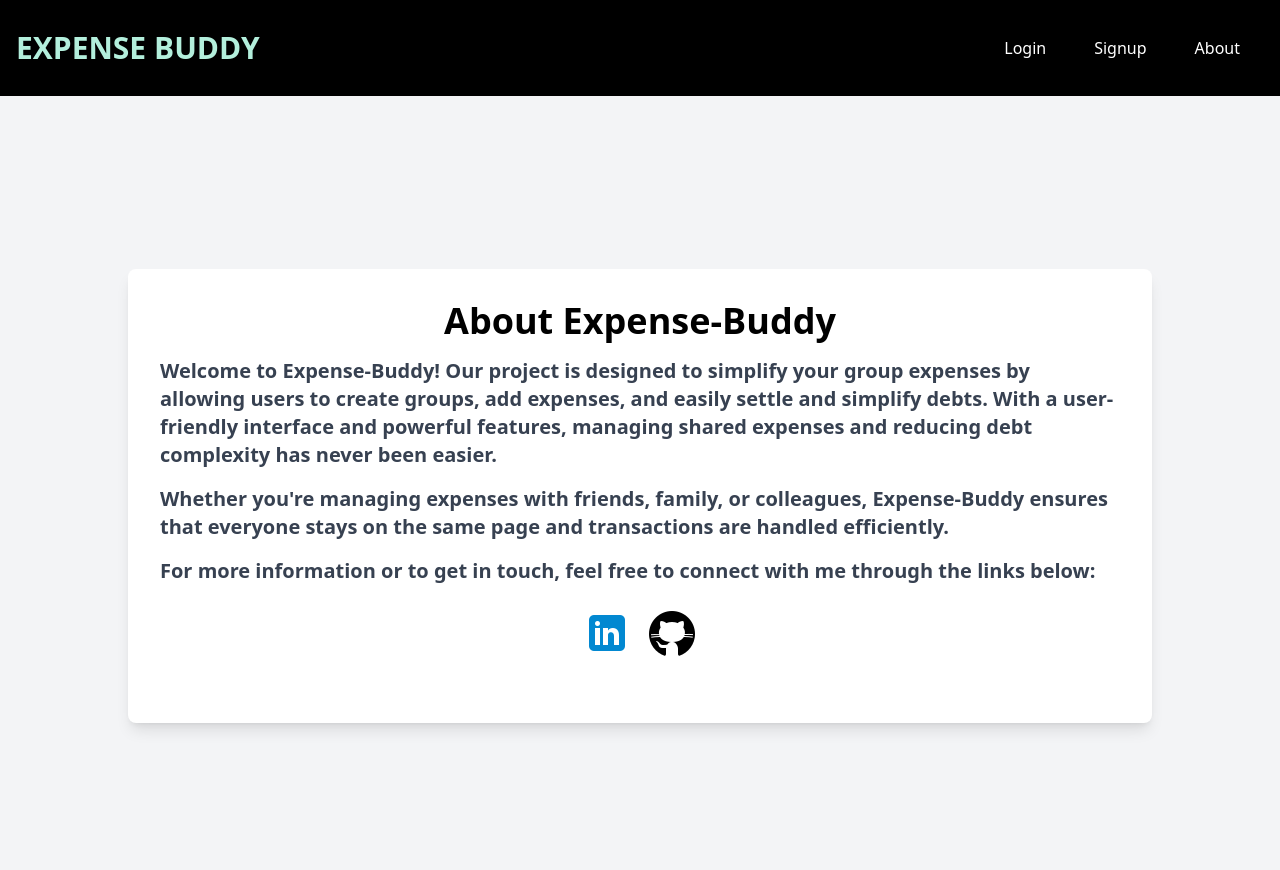
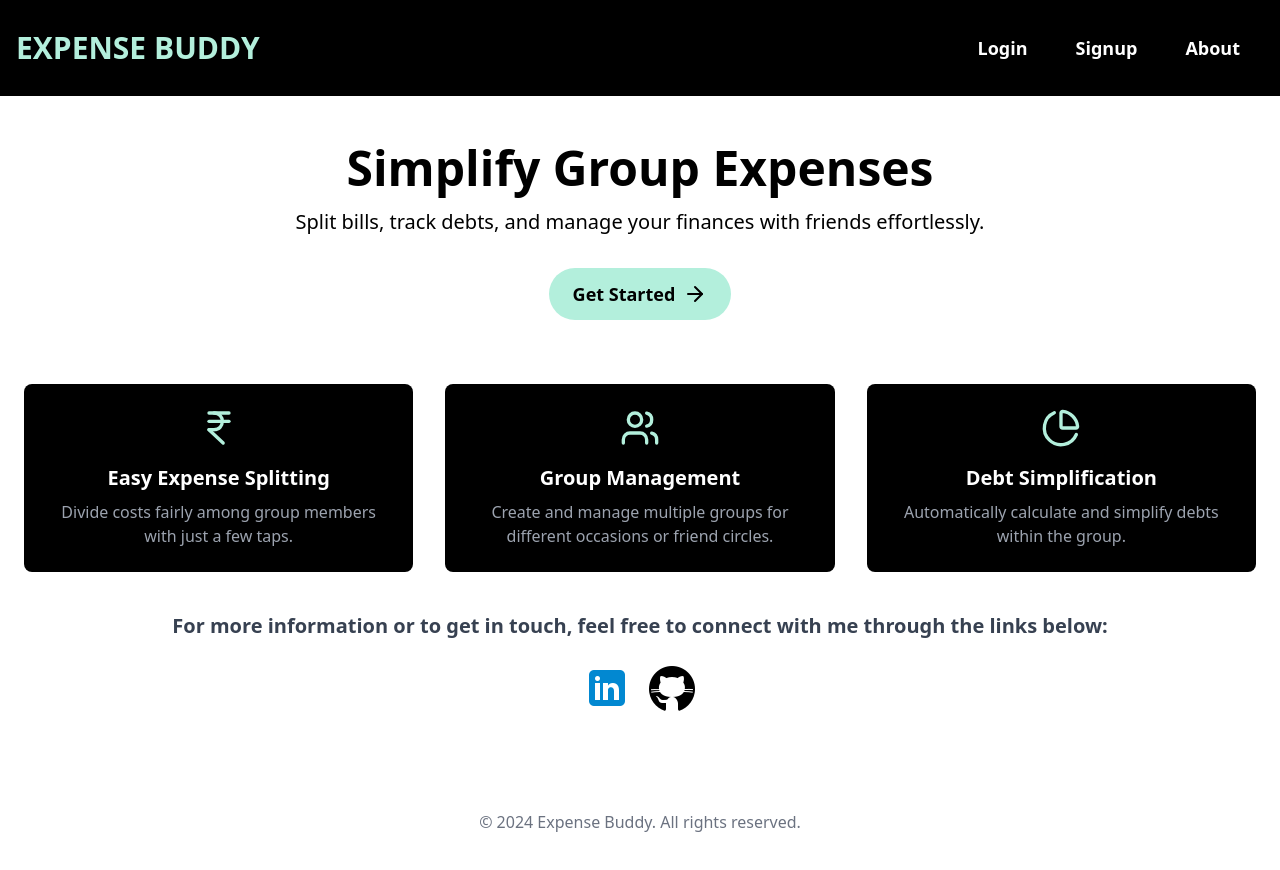
Before and after one commit to yjain-7/ExpenseBuddy-Project, a React (Vite) app in the folder Frontend/: page /about in a window 1280 px wide. Shown: the top 870 px of the page. Built offline with nearby package versions, Linux system fonts and the light colour scheme; the HTML template or start-up script is replaced by a standard one.

Commit message:
Updated Navbar and About page

```diff
--- a/Frontend/src/components/Navbar.jsx
+++ b/Frontend/src/components/Navbar.jsx
@@ -1,5 +1,5 @@
-import { useState } from 'react';
-import { AiOutlineClose, AiOutlineMenu } from 'react-icons/ai';
+import { useState } from "react";
+import { AiOutlineClose, AiOutlineMenu } from "react-icons/ai";
 
 const Navbar = () => {
   // State to manage the navbar's visibility
@@ -12,50 +12,46 @@ const Navbar = () => {
 
   // Array containing navigation items
   const navItems = [
-    { id: 1, text: 'Login' , link:'/'},
-    { id: 2, text: 'Signup', link:'/signup'},
-    { id: 3, text: 'About' , link:'/about'}
+    { id: 1, text: "Login", link: "/" },
+    { id: 2, text: "Signup", link: "/signup" },
+    { id: 3, text: "About", link: "/about" },
   ];
 
   return (
-    <div className='bg-black flex justify-between items-center h-24 mx-auto px-4 text-white'>
+    <div className="bg-black flex justify-between items-center h-24 mx-auto px-4 text-white">
       {/* Logo */}
-      <h1 className='w-full text-3xl font-bold text-logo'>EXPENSE BUDDY</h1>
+      <h1 className="w-full text-3xl font-bold text-logo">EXPENSE BUDDY</h1>
 
-      {/* Desktop Navigation */}
-      <ul className='hidden md:flex'>
-        {navItems.map(item => (
+      <ul className="hidden md:flex">
+        {navItems.map((item) => (
           <li
             key={item.id}
-            className='p-4 hover:bg-logosemidark rounded-xl m-2 cursor-pointer duration-300 hover:text-black'
+            className="text-lg font-semibold p-4 hover:bg-logosemidark rounded-xl m-2 cursor-pointer duration-300 hover:text-logo text-3xl"
           >
             <a href={item.link}>{item.text} </a>
-
           </li>
         ))}
       </ul>
 
-      {/* Mobile Navigation Icon */}
-      <div onClick={handleNav} className='block md:hidden'>
+      <div onClick={handleNav} className="block md:hidden">
         {nav ? <AiOutlineClose size={20} /> : <AiOutlineMenu size={20} />}
       </div>
 
-      {/* Mobile Navigation Menu */}
       <ul
-         className={
+        className={
           nav
-            ? 'fixed z-50 md:hidden left-0 top-0 w-[60%] h-full border-r border-r-gray-900 bg-[#000300] ease-in-out duration-500'
-            : 'fixed z-50 top-0 bottom-0 left-[-100%] w-[60%] ease-in-out duration-500'
+            ? "fixed z-50 md:hidden left-0 top-0 w-[60%] h-full border-r border-r-gray-900 bg-[#000300] ease-in-out duration-500"
+            : "fixed z-50 top-0 bottom-0 left-[-100%] w-[60%] ease-in-out duration-500"
         }
       >
-        {/* Mobile Logo */}
-        <h1 className='w-full text-3xl font-bold text-[#00df9a] m-4'>REACT.</h1>
+        <h1 className="w-full text-3xl font-bold text-logo m-4">
+          Expense Buddy
+        </h1>
 
-        {/* Mobile Navigation Items */}
-        {navItems.map(item => (
+        {navItems.map((item) => (
           <li
             key={item.id}
-            className='p-4 border-b rounded-xl hover:bg-logosemidark duration-300 hover:text-black cursor-pointer border-gray-600'
+            className="p-4 border-b rounded-xl hover:bg-logo semidark duration-300 hover:text-logo cursor-pointer"
           >
             <a href={item.link}>{item.text} </a>
           </li>
--- a/Frontend/src/pages/About.jsx
+++ b/Frontend/src/pages/About.jsx
@@ -1,39 +1,54 @@
-import React, { useState } from 'react';
+import React from "react";
+import { ArrowRight, IndianRupee, Users, PieChart } from "lucide-react";
+import { useNavigate } from "react-router-dom";
 
 const About = () => {
-  const [currentIndex, setCurrentIndex] = useState(0);
-  const images = [
-    'https://via.placeholder.com/600x400?text=Screenshot+1',
-    'https://via.placeholder.com/600x400?text=Screenshot+2',
-    'https://via.placeholder.com/600x400?text=Screenshot+3',
-    // Add more image URLs as needed
-  ];
+  const navigate = useNavigate();
 
-  const handlePrev = () => {
-    setCurrentIndex((prevIndex) => (prevIndex === 0 ? images.length - 1 : prevIndex - 1));
-  };
-
-  const handleNext = () => {
-    setCurrentIndex((prevIndex) => (prevIndex === images.length - 1 ? 0 : prevIndex + 1));
+  const handleGetStarted = () => {
+    navigate("/");
   };
 
   return (
-    <div className="min-h-screen flex flex-col bg-gray-100 p-3">
-      <div className="flex-1 flex flex-col items-center justify-center">
-        <div className="max-w-5xl w-full bg-white shadow-lg rounded-lg p-8">
-          <h1 className="text-4xl font-bold mb-4 flex justify-center">About Expense-Buddy</h1>
-          <div className='text-xl font-semibold'>
-          <p className="text-gray-700 mb-4">
-          Welcome to Expense-Buddy! Our project is designed to simplify your group expenses by allowing users to create groups, add expenses, and easily settle and simplify debts. With a user-friendly interface and powerful features, managing shared expenses and reducing debt complexity has never been easier.
+    <div className="min-h-screen">
+      <main className="container mx-auto px-6 py-12">
+        <div className="text-center mb-12">
+          <h1 className="text-5xl font-bold mb-4">Simplify Group Expenses</h1>
+          <p className="text-xl mb-8">
+            Split bills, track debts, and manage your finances with friends
+            effortlessly.
           </p>
-          <p className="text-gray-700 mb-4">
-            Whether you're managing expenses with friends, family, or colleagues,
-            Expense-Buddy ensures that everyone stays on the same page and
-            transactions are handled efficiently.
-          </p>
-          <p className="text-gray-700 mb-6">
-            For more information or to get in touch, feel free to connect with me
-            through the links below:
+          <button
+            onClick={handleGetStarted}
+            className="bg-[#b3efdc] px-6 py-3 rounded-full text-lg font-semibold hover:bg-opacity-80 transition duration-300 flex items-center mx-auto"
+          >
+            Get Started
+            <ArrowRight className="ml-2" />
+          </button>
+        </div>
+
+        {/* Rest of the component remains the same */}
+        <div className="grid md:grid-cols-3 gap-8 mt-16">
+          <FeatureCard
+            icon={< IndianRupee size={40} />}
+            title="Easy Expense Splitting"
+            description="Divide costs fairly among group members with just a few taps."
+          />
+          <FeatureCard
+            icon={<Users size={40} />}
+            title="Group Management"
+            description="Create and manage multiple groups for different occasions or friend circles."
+          />
+          <FeatureCard
+            icon={<PieChart size={40} />}
+            title="Debt Simplification"
+            description="Automatically calculate and simplify debts within the group."
+          />
+        </div>
+        <div>
+          <p className="text-gray-700 mb-6 text-xl font-semibold text-center pt-10">
+            For more information or to get in touch, feel free to connect with
+            me through the links below:
           </p>
         </div>
         <div className="flex space-x-4 justify-center mb-8">
@@ -56,14 +71,27 @@ const About = () => {
             className="text-gray-800 hover:underline"
           >
             <img
-                src='src/assets/icons8-github-50.png'
+              src="src/assets/icons8-github-50.png"
               alt="GitHub"
               className="inline-block"
             />
           </a>
         </div>
+      </main>
+
+      <footer className="container mx-auto px-6 py-4  text-center text-gray-500">
+        <p>&copy; 2024 Expense Buddy. All rights reserved.</p>
+      </footer>
     </div>
-      </div>
+  );
+};
+
+const FeatureCard = ({ icon, title, description }) => {
+  return (
+    <div className="bg-black p-6 rounded-lg text-center">
+      <div className="text-[#b3efdc] mb-4 flex justify-center">{icon}</div>
+      <h3 className="text-white text-xl font-semibold mb-2">{title}</h3>
+      <p className="text-gray-400">{description}</p>
     </div>
   );
 };
```
Lines whose indentation alone changed are shown as unchanged.
